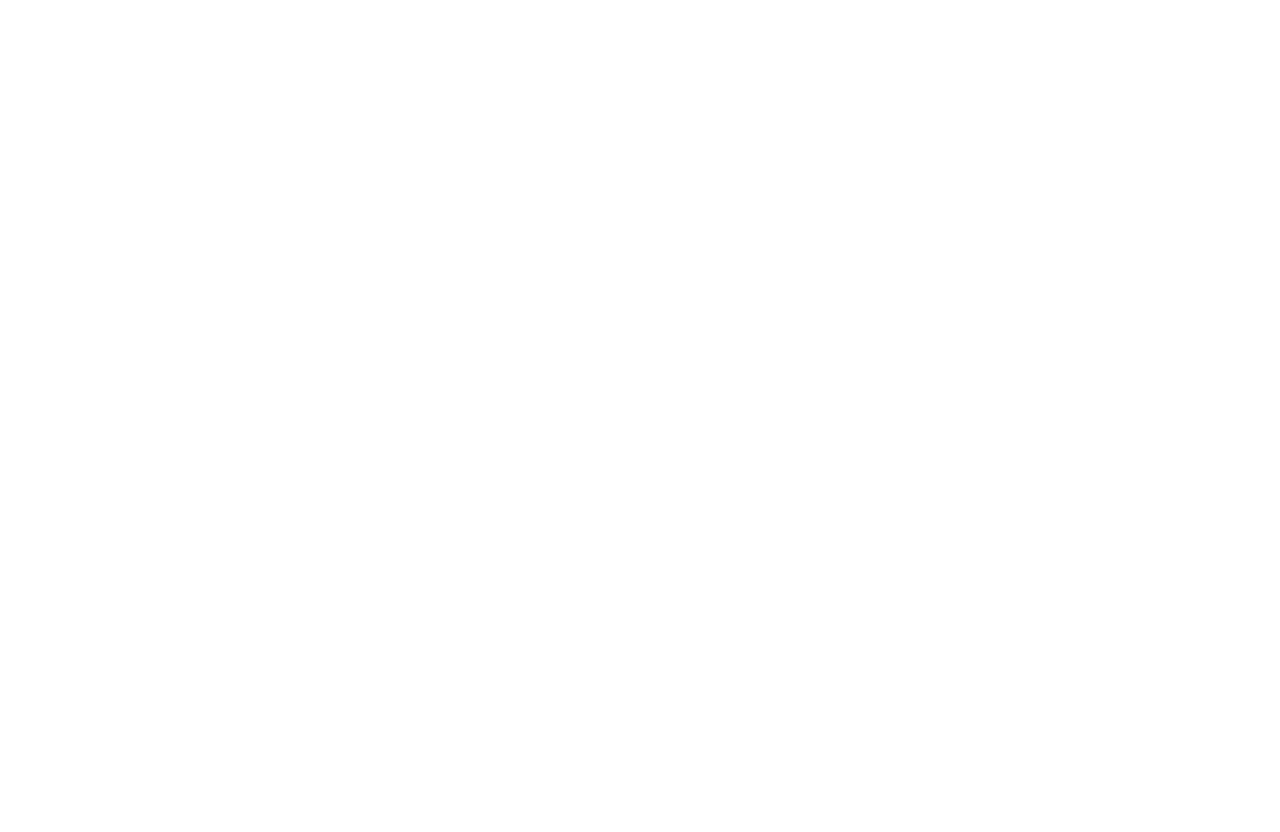
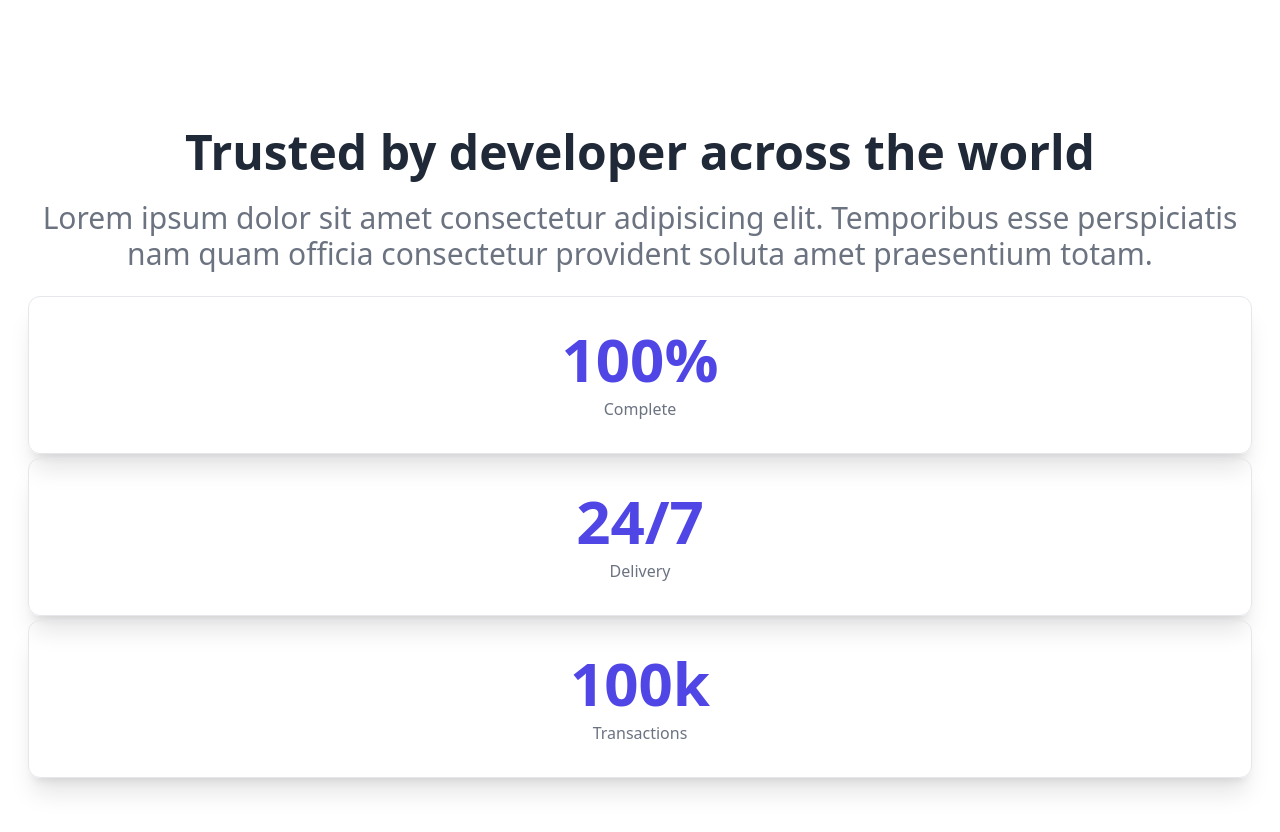
Before and after one commit to sahalmahin/cloud-management, a React (Vite) app: page / in a window 1280 px wide. Shown: the part 800-1632 px from the top of the page. Before the commit the page ends 800 px from the top, so only its background shows below. Built offline with nearby package versions, Linux system fonts and the light colour scheme.

Commit message:
about-section has been done

```diff
--- /dev/null
+++ b/src/components/About.jsx
@@ -0,0 +1,29 @@
+const About = () => {
+    return (
+        <div className="w-full my-32">
+            <div className="max-w-[1240px] mx-auto">
+                <div className="text-center">
+                    <h2 className="text-5xl font-bold">Trusted by developer across the world</h2>
+                    <p className="text-3xl py-6 text-gray-500">Lorem ipsum dolor sit amet consectetur adipisicing elit. Temporibus esse perspiciatis nam quam officia consectetur provident soluta amet praesentium totam.</p>
+                </div>
+
+                <div className="grid md:grid-cold-2 gap-1 px-2 text-center">
+                    <div className="border py-8 rounded-xl shadow-xl">
+                        <p className="text-6xl font-bold text-indigo-600">100%</p>
+                        <p className="text-gray-500 mt-2">Complete</p>
+                    </div>
+                    <div className="border py-8 rounded-xl shadow-xl">
+                        <p className="text-6xl font-bold text-indigo-600">24/7</p>
+                        <p className="text-gray-500 mt-2">Delivery</p>
+                    </div>
+                    <div className="border py-8 rounded-xl shadow-xl">
+                        <p className="text-6xl font-bold text-indigo-600">100k</p>
+                        <p className="text-gray-500 mt-2">Transactions</p>
+                    </div>
+                </div>
+            </div>
+        </div>
+    );
+};
+
+export default About;
--- a/src/components/Home.jsx
+++ b/src/components/Home.jsx
@@ -1,9 +1,11 @@
+import About from "./About";
 import Hero from "./Hero";
 
 const Home = () => {
     return (
         <div>
             <Hero/>
+            <About/>
         </div>
     );
 };
```
